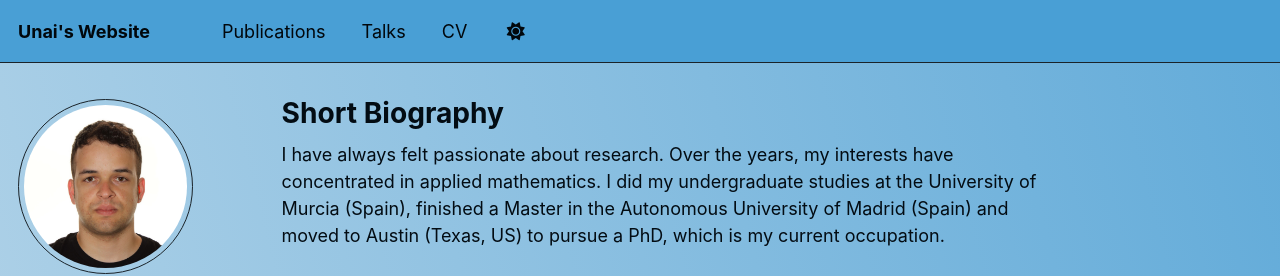
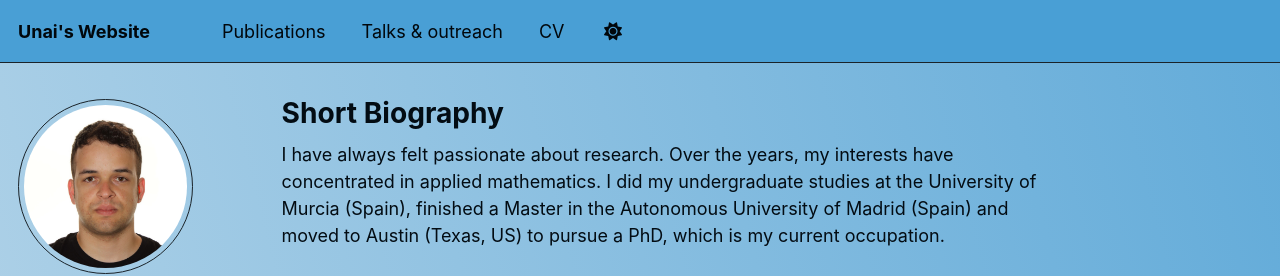
Before and after one commit to UnaiCaja/UnaiCaja.github.io, a Jekyll site: the page built from _pages/about.md, in a window 1280 px wide. Shown: the top 276 px of the page. Built offline with Jekyll 4.4.1, drawn with Linux system fonts in a browser that asks for light colours; some web fonts are replaced.

Commit message:
Cambio nombre talks

```diff
--- a/_data/navigation.yml
+++ b/_data/navigation.yml
@@ -10,7 +10,7 @@ main:
   - title: "Publications"
     url: /publications/
 
-  - title: "Talks"
+  - title: "Talks & outreach"
     url: /talks/
 
   # - title: "Teaching"
--- a/_pages/talks.html
+++ b/_pages/talks.html
@@ -1,6 +1,6 @@
 ---
 layout: archive
-title: "Talks and presentations"
+title: "Talks & outreach"
 permalink: /talks/
 author_profile: true
 ---
```
Also changed, not shown: _talks/2025-10-10.md (renamed from _talks & outreach/2025-10-10.md), 2 other files.
